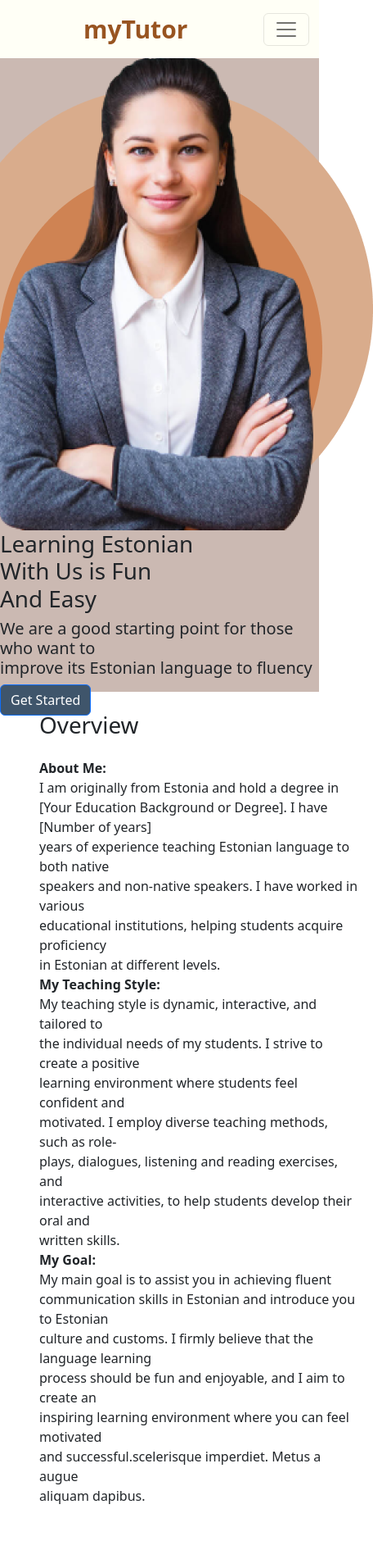
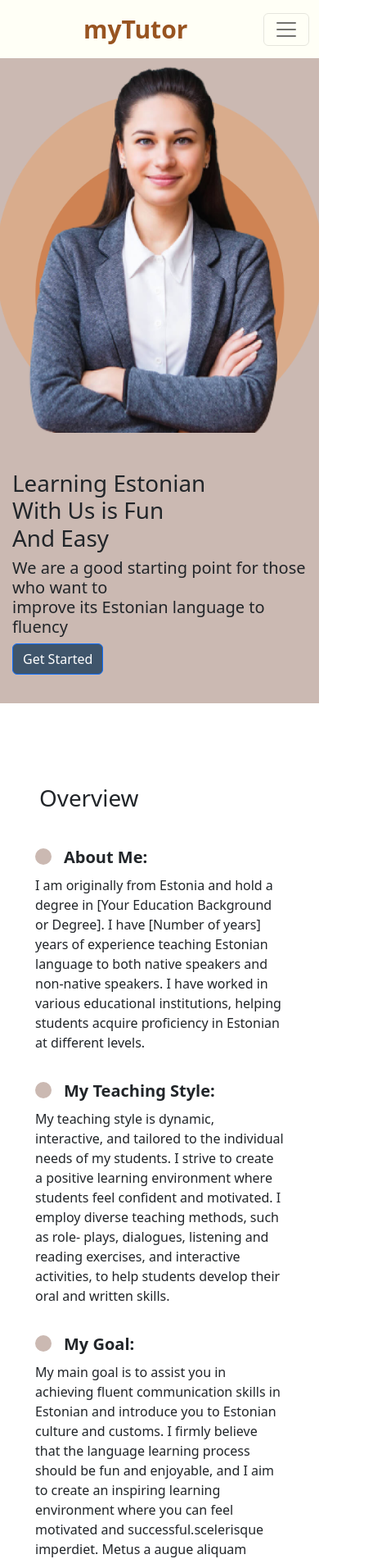
Before and after one commit to doyenify/mytutor, a React (Create React App) app: page /About in a window 390 px wide. Shown: the top 1902 px of the page at 82% size, 456 px wide, since content can reach past the window. Built offline with nearby package versions, Linux system fonts and the light colour scheme.

Commit message:
worked on the home page and about page

```diff
--- a/src/components/About/About.tsx
+++ b/src/components/About/About.tsx
@@ -1,17 +1,18 @@
 import { Row, Col, Button } from 'react-bootstrap';
 import tutorone from '../../img/tutorone.png';
+import "./about.css"
 
 const About = () => {
   return (
-    <div>
+    <div style={{width: "100%", overflowX: "hidden"}}>
       {/* hero section */}
-      <div className='hero-container' style={{backgroundColor: "#CBB9B2" , height: "100vh" }}>
+      <div className='hero-container' style={{backgroundColor: "#CBB9B2"}}>
             <Row>
                 <Col className='col-12 col-sm-6 mt-5 d-flex justify-content-center align-items-center'>
-                 <div><img src={tutorone} alt="Tutor"/></div>
+                 <div><img src={tutorone} className="abouthero" alt="Tutor"/></div>
                  </Col>
                 <Col className='col-12 col-sm-6 d-flex justify-content-center align-items-center'>
-                 <div>
+                 <div className="aboutherotext">
                    <h1>Learning Estonian <br /> With Us is Fun <br /> And Easy</h1>
                    <h5>We are a good starting point for those who  want to <br />
                        improve its Estonian language to fluency </h5>
@@ -25,39 +26,57 @@ const About = () => {
         {/* about section */}
         <div>
               <Row>
-                <Row><h1 className='ms-5 mt-4'>Overview</h1></Row>
-                <Col className='col-12 col-sm-6 mt-3 ms-5'>
+                <Row style={{marginTop: "75px"}}><h1 className='ms-5 mt-4'>Overview</h1></Row>
+                <Col className='col-12 col-sm-6 mt-3 ' style={{paddingLeft: "55px", paddingRight: "55px"}}>
 
-                      <b>About Me:</b>
-                      <br />
-                      <span></span>
-                      I am originally from Estonia and hold a degree in <br /> [Your Education Background or Degree].
-                      I have [Number of years] <br /> years of experience teaching Estonian language to both native <br />speakers
-                      and non-native speakers. I have worked in various <br /> educational institutions,
-                      helping students acquire proficiency <br /> in Estonian at different levels.
-                      <br />
+                      <h5 style={{fontWeight: "bold", marginTop: "20px"}}><div style={{backgroundColor: "#CBB9B2", height: "20px", width: "20px", borderRadius: "20px", display: "inline-block", marginRight: "15px"}}></div><span style={{position: "relative", top: "-2px"}}>About Me:</span></h5>
+                      <div className="row">
+                        <div className="col-md-9">
+                          <p>I am originally from Estonia and hold a degree in [Your Education Background or Degree].
+                              I have [Number of years] years of experience teaching Estonian language to both native speakers
+                              and non-native speakers. I have worked in various educational institutions,
+                              helping students acquire proficiency in Estonian at different levels.
+                            </p>
+                        </div>
+                        <div className="col-md-3">
 
-                      <b> My Teaching Style: </b>
-                      <br />
+                        </div>
+                      </div>
 
-                          My teaching style is dynamic, interactive, and tailored to   <br />
-                          the individual needs of my students. I strive to create a positive    <br />
-                          learning environment
-                          where students feel confident and    <br /> motivated. I employ diverse teaching methods,
-                          such as role- <br />plays,    dialogues, listening and reading exercises, and    <br /> interactive activities,
-                          to help students develop their oral and    <br /> written skills.
-                          <br />
-                          <b> My Goal:</b>
-                          <br />
+                      <h5 style={{fontWeight: "bold", marginTop: "20px"}}><div style={{backgroundColor: "#CBB9B2", height: "20px", width: "20px", borderRadius: "20px", display: "inline-block", marginRight: "15px"}}></div><span style={{position: "relative", top: "-2px"}}>My Teaching Style:</span></h5>
+                      <div className="row">
+                        <div className="col-md-9">
+                          <p>My teaching style is dynamic, interactive, and tailored to
+                              the individual needs of my students. I strive to create a positive
+                              learning environment where students feel confident and  motivated. I employ diverse teaching methods,
+                              such as role- plays, dialogues, listening and reading exercises, and  interactive activities,
+                              to help students develop their oral and written skills.
+                            </p>
+                        </div>
+                        <div className="col-md-3">
 
-                          My main goal is to assist you in achieving fluent <br />communication skills in Estonian
-                          and introduce you to Estonian <br />culture and customs. I firmly believe that the language
-                          learning <br /> process should be fun and enjoyable, and I aim to create an  <br />inspiring learning
-                          environment where you can feel motivated <br />and successful.scelerisque imperdiet.
-                          Metus a augue <br /> aliquam dapibus.
+                        </div>
+                      </div>
+
+
+
+                      <h5 style={{fontWeight: "bold", marginTop: "20px"}}><div style={{backgroundColor: "#CBB9B2", height: "20px", width: "20px", borderRadius: "20px", display: "inline-block", marginRight: "15px"}}></div><span style={{position: "relative", top: "-2px"}}>My Goal:</span></h5>
+                      <div className="row">
+                        <div className="col-md-9">
+                          <p>My main goal is to assist you in achieving fluent communication skills in Estonian
+                              and introduce you to Estonian culture and customs. I firmly believe that the language
+                              learning process should be fun and enjoyable, and I aim to create an inspiring learning
+                              environment where you can feel motivated and successful.scelerisque imperdiet.
+                              Metus a augue aliquam dapibus.
+                            </p>
+                        </div>
+                        <div className="col-md-3">
+
+                        </div>
+                      </div>
                     </Col>
                     <Col className='col-12 col-sm-4 mt-5 d-flex justify-content-center align-items-center'>
-                    <div><img src={tutorone}  alt="Tutor"/></div>
+                    <div><img src={tutorone} className="abouttutor" alt="Tutor"/></div>
                     </Col>
               </Row>
          </div>
--- a/src/components/About/about.css
+++ b/src/components/About/about.css
@@ -0,0 +1,23 @@
+.abouthero {
+    margin-top: 20px;
+    height: 90vh;
+}
+@media (min-width: 150px) and (max-width: 690px) {
+    .aboutherotext {
+        padding-top: 45px;
+        padding-left: 15px;
+        padding-right: 15px;
+        padding-bottom: 35px;
+    }
+    .abouthero {
+        margin-top: 20px;
+        width: 400px;
+        height: auto;
+        margin-right: 20px;
+        margin-left: 20px;
+    }
+
+    .abouttutor {
+        width: 100%;
+    }
+}
--- a/src/components/Footer/Footer.tsx
+++ b/src/components/Footer/Footer.tsx
@@ -6,7 +6,7 @@ const Footer = () => {
           style={{backgroundColor: "#F0EBE9" , height: "300px" }}
     >
 
-        <h3 style={{color: "#985421"}}>my </h3> <h3 style={{color: "#050A27"}}>Tutor</h3>
+        <h3 style={{display: "inline", color: "#985421"}}>my<h3 style={{display: "inline", color: "#050A27"}}>Tutor</h3> </h3>
 
        <div className='footer-writeup' style={{color: "#050A27"}}>
             <p> <b> Embark on an exciting language learning journey with me as your Estonian language tutor. <br />
--- a/src/components/GoogleTranslate/GoogleTranslate.tsx
+++ b/src/components/GoogleTranslate/GoogleTranslate.tsx
@@ -4,17 +4,17 @@ import './googletranslate.css';
 
 const GoogleTranslate: React.FC = () => {
   useEffect(() => {
-    window.googleTranslateElementInit = () => {
-      new window.google.translate.TranslateElement(
-        {
-          pageLanguage: 'en',
-          includedLanguages: 'en,et,ru',
-          layout: window.google.translate.TranslateElement.InlineLayout.SIMPLE,
-          autoDisplay: false,
-        },
-        'google_translate_element'
-      );
-    };
+    // window.googleTranslateElementInit = () => {
+    //   new window.google.translate.TranslateElement(
+    //     {
+    //       pageLanguage: 'en',
+    //       includedLanguages: 'en,et,ru',
+    //       layout: window.google.translate.TranslateElement.InlineLayout.SIMPLE,
+    //       autoDisplay: false,
+    //     },
+    //     'google_translate_element'
+    //   );
+    // };
 
     const script = document.createElement('script');
     script.src = '//translate.google.com/translate_a/element.js?cb=googleTranslateElementInit';
--- a/src/components/Home/home.css
+++ b/src/components/Home/home.css
@@ -1,10 +1,21 @@
+.hero-img{
+    margin-top: 20px;
+    height: 90vh;
+}
+
+.coursessection {
+    margin-top: 125px;
+}
 
 @media screen and (max-width: 640px) {
+    .coursessection {
+        margin-top: 125px;
+    }
 
-   .hero-container{
+   /* .hero-container{
 
      height: 100vh;
-    }
+    } */
 
     .hero-col-1{
      padding-top: 100px;
@@ -13,18 +24,19 @@
     }
 
     .hero-img{
+        margin-top: 20px;
         width: 400px;
         height: auto;
         margin-right: 20px;
         margin-left: 20px;
     }
 
-    .home-video{
+    /* .home-video{
         padding-top: 800px;
-    }
+    } */
     .home-card{
         justify-content: center;
         align-items: center;
-        padding-left: 100px;
+        padding-left: 50px;
     }
 }
--- a/src/components/Videocourse/Videocourse.tsx
+++ b/src/components/Videocourse/Videocourse.tsx
@@ -1,14 +1,16 @@
-import { Card } from 'react-bootstrap';
-import ReactPlayer from 'react-player';
+// import { Card } from 'react-bootstrap';
+// import ReactPlayer from 'react-player';
 
 const Videocourse = () => {
   return (
     <div>
-     <Card>
-      <Card.Body>
-        <ReactPlayer url="https://www.youtube.com/live/0ZH2eH-hT2I?feature=share" controls />
-      </Card.Body>
-    </Card>
+      <div style={{backgroundColor: "#F0EBE9", height: "400px", borderRadius: "15px", marginBottom: "15px"}}>
+        <iframe width="100%" height="300px" title="youtubevideo"
+              src="https://www.youtube.com/embed/0ZH2eH-hT2I">
+
+          </iframe>
+      </div>
+        {/* <ReactPlayer style={{width: "150px"}} url="https://www.youtube.com/live/0ZH2eH-hT2I?feature=share" controls /> */}
     </div>
   )
 }
```
Also changed, not shown: src/components/Header/Header.tsx (+15 -5 lines), src/components/Home/Home.tsx (+51 -19 lines).
